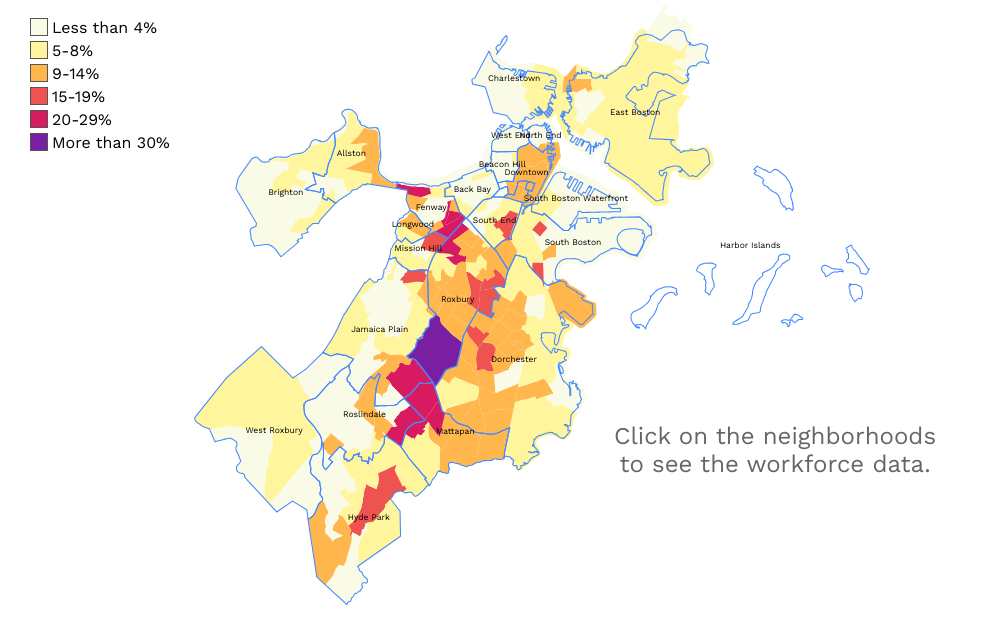
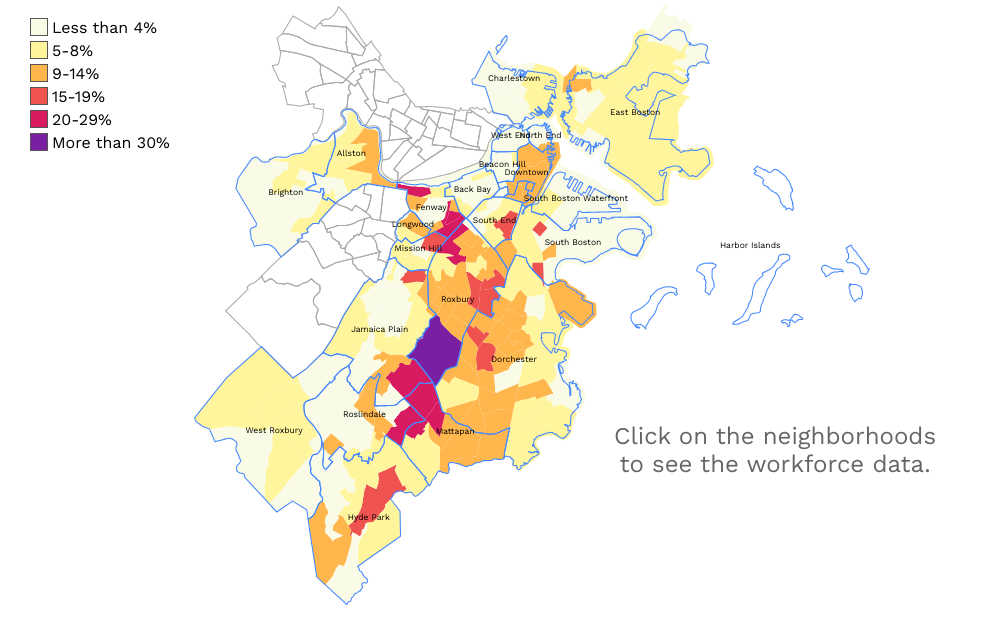
Before and after one commit to hermansaksono/boston_unemployment_vis, a plain HTML site: page index.html in a window 1280 px wide. Shown: the part 128-772 px from the top of the page, without its empty margins (0-996 px from the left). Drawn offline with nearby package versions, Linux system fonts and the light colour scheme.

Commit message:
Add Cambridge and Brookline into the map

```diff
--- a/static/scripts/boston_unemployment_vis.js
+++ b/static/scripts/boston_unemployment_vis.js
@@ -36,10 +36,15 @@ let mapHoverGroup = mapParentGroup.append("g").attr("id", "mapHoverGroup");
 // Load data
 let bostonNeighborhoodsData = d3.json("static/maps/boston_neighborhoods.geojson");
 let bostonCensusTractsData = d3.json("static/maps/boston_census_tracts.geojson");
+let cambridgeCensusTractsData = d3.json("static/maps/cambridge_census_tracts.geojson");
+let brooklineCensusTractsData = d3.json("static/maps/brookline_census_tracts.geojson");
+let mapDataUriList = [
+    bostonNeighborhoodsData, bostonCensusTractsData, cambridgeCensusTractsData, brooklineCensusTractsData];
 
 // Draw map
-Promise.all([bostonNeighborhoodsData, bostonCensusTractsData]).then(function(values){
+Promise.all(mapDataUriList).then(function(values){
     drawCensusTracts(values[1]);
+    drawSurroundings([values[2], values[3]]);
     drawNeighborhoods(values[0]);
     drawCensusHovers(values[1]);
     loadWorkforceDataAndColorizeMap("static/json/unemployment-all-all.json")
@@ -133,6 +138,36 @@ const drawNeighborhoodName = (neighborhoodName, neighborhoodShape, mapLabelGroup
             .attr("class", "neighborhoodName")
             .text(neighborhoodName);
     }
+}
+
+/*
+const drawSurroundings = (data) => {
+    data.features.forEach((feature) => {
+        drawSurroundingsBorders(feature, mapShapeGroup);
+    });
+}
+ */
+
+const drawSurroundings = (surroundingsDataList) => {
+    console.log(surroundingsDataList);
+    surroundingsDataList.forEach((surroundingsData) => {
+        drawOneSurrounding(surroundingsData);
+    });
+}
+
+const drawOneSurrounding = (data) => {
+    console.log(data);
+    data.features.forEach((feature) => {
+        drawSurroundingsBorders(feature, mapShapeGroup);
+    });
+}
+
+const drawSurroundingsBorders = (feature, mapShapeGroup) => {
+    let neighborhoodShape = mapShapeGroup.append("path");
+    neighborhoodShape.data([feature])
+        .join('path')
+        .attr('d', pathProjector)
+        .attr('class', "surroundingBorder")
 }
 
 const getNeighborhoodName = (neighborhoodFeature) => {
--- a/static/styles/main.css
+++ b/static/styles/main.css
@@ -189,6 +189,10 @@ main {
     stroke: #4589ff;
     fill: #ffffff00;
 }
+.surroundingBorder {
+    stroke: #aaaaaa;
+    fill: #ffffff00;
+}
 
 .neighborhoodName {
     font-size: 0.5em;
```
Also changed, not shown: static/maps/brookline_census_tracts.geojson (added), static/maps/cambridge_census_tracts.geojson (added).
